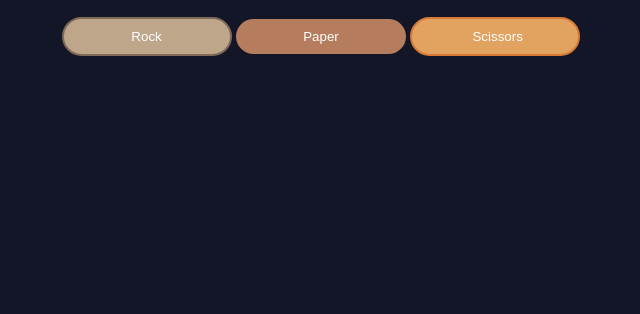
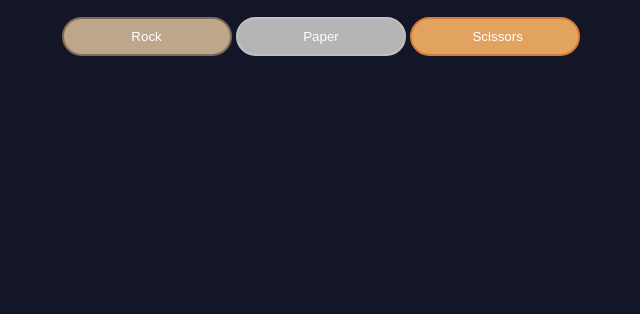
Before and after one commit to FlowerKnight55/rock-paper-scissors, a plain HTML site: page index.html in a window 1280 px wide. Shown: the part 486-800 px from the top of the page, without its empty margins (319-959 px from the left). Drawn offline with Linux system fonts and the light colour scheme; a web font is replaced by a local one.

Commit message:
Change background color of paper button

```diff
--- a/styles.css
+++ b/styles.css
@@ -58,8 +58,8 @@ button{
 }
 
 #paper{
-    background-color: #b57d5d;
-    border: #d3a56e;
+    background-color: #b6b5b5;
+    border-color: #c1c1c1;
 
 }
 
```
